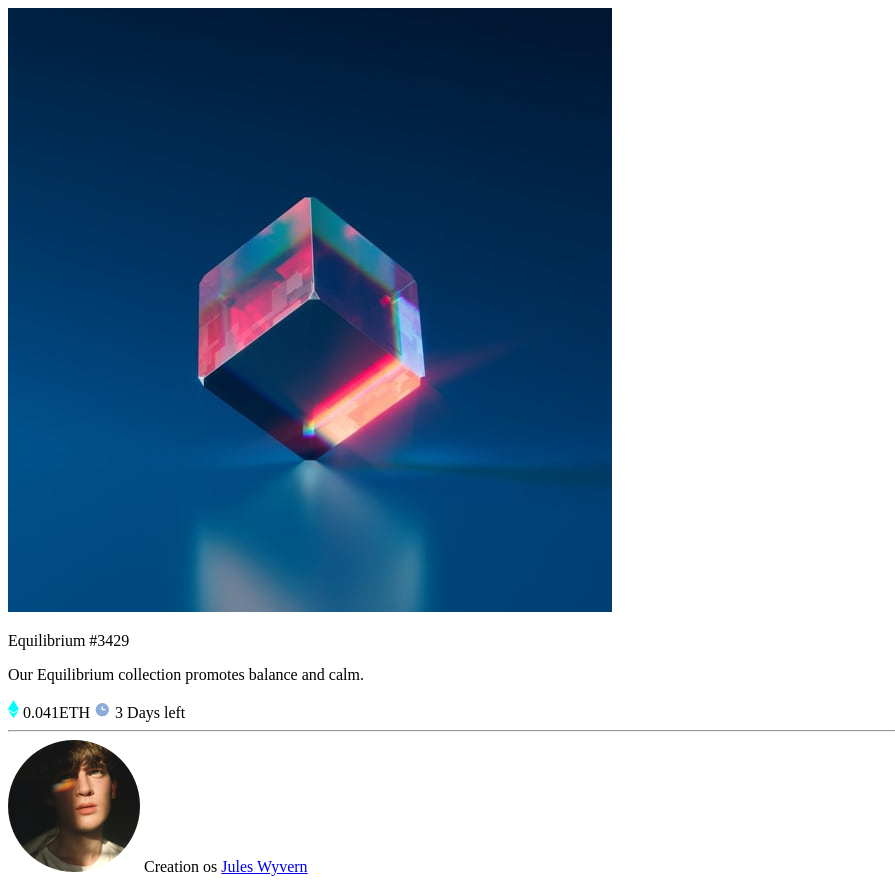
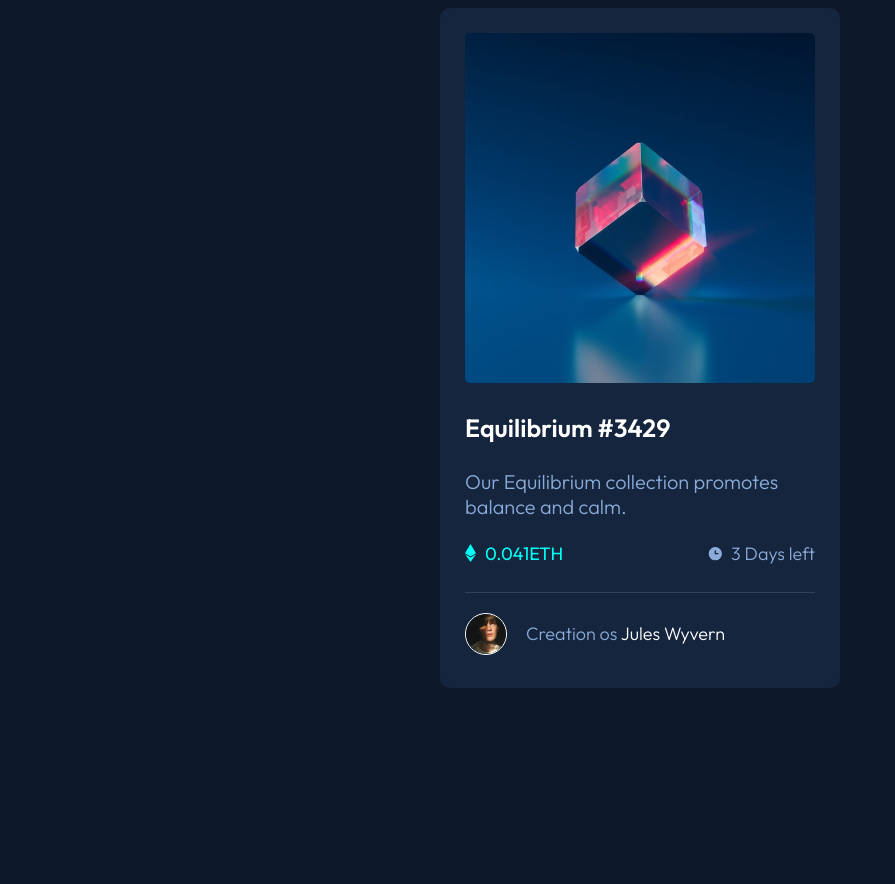
Before and after one commit to Anderson2ilv4/nft-card, a plain HTML site: page index.html in a window 1280 px wide. Shown: the whole page, without its empty margins (0-895 px from the left). After the commit the page ends 800 px from the top, so only its background shows below. Drawn offline with Linux system fonts and the light colour scheme.

Commit message:
index/css-update

```diff
--- a/index.html
+++ b/index.html
@@ -4,6 +4,7 @@
     <meta charset="UTF-8">
     <meta http-equiv="X-UA-Compatible" content="IE=edge">
     <meta name="viewport" content="width=device-width, initial-scale=1.0">
+    <link rel="stylesheet" href="style.css">
     <title>NFT card</title>
 </head>
 <body>
@@ -17,7 +18,7 @@
             <img src="/images/icon-clock.svg" alt="Clock icon" id="clock-icon">
             <span id="clock-text">3 Days left</span>
         </section>
-        <hr>
+        <hr id="line">
         <footer>
             <img src="/images/image-avatar.png" alt="Creator of the NFT" id="avatar">
             <span id="avatar-description">Creation os <a href="#">Jules Wyvern</a></span>
--- a/style.css
+++ b/style.css
@@ -4,4 +4,87 @@
 font-family:Outfit;*/
 body {
     background: hsl(217, 54%, 11%);
+    color: white;
+    position: relative;
 }
+#card-body {
+    width: 400px;
+    height: 680px;
+    position: relative;
+    margin: 0 auto;
+    background: hsl(216, 50%, 16%);
+    border-radius: 10px;
+}
+#nft-image {
+    width: 350px;
+    border-radius: 5px;
+    margin: 25px;
+}
+#nft-title {
+    font-family: 'Outfit', sans-serif;
+    font-size: 25px;
+    font-weight: 600;
+    margin: 0px 25px;
+    color: hsl(0, 0%, 100%);
+}
+#nft-description {
+    font-family: 'Outfit', sans-serif;
+    font-size: 20px;
+    font-weight: 300;
+    margin: 25px ;
+    color: hsl(215, 51%, 70%);
+}
+#data {
+    margin: 25px;
+}
+#eth-text {
+    font-family: 'Outfit', sans-serif;
+    font-size: 18px;
+    font-weight: 400;
+    color: hsl(178, 100%, 50%);
+    position: relative;
+    bottom: 2px;
+    left: 5px;
+}
+#clock-icon {
+    position: relative;
+    left: 145px;
+}
+#clock-text {
+    position: relative;
+    float: right;
+    font-family: 'Outfit', sans-serif;
+    font-size: 18px;
+    font-weight: 300;
+    color: hsl(215, 51%, 70%);
+    bottom: 2px;
+}
+#line {
+    height: 1px;
+    background: hsl(215, 32%, 27%);
+    border: none;
+    margin: 25px;
+}
+footer {
+    margin: 25px;
+}
+#avatar {
+    width: 40px;
+    position: relative;
+    bottom: 5px;
+    border: solid 1px hsl(0, 0%, 100%);
+    border-radius: 50%;
+}
+#avatar-description {
+    font-family: 'Outfit', sans-serif;
+    font-size: 18px;
+    font-weight: 300;
+    position: relative;
+    color: hsl(215, 51%, 70%);
+    bottom: 20px;
+    left: 15px;
+}
+a {
+    text-decoration: none;
+    color: hsl(0, 0%, 100%);
+}
```
